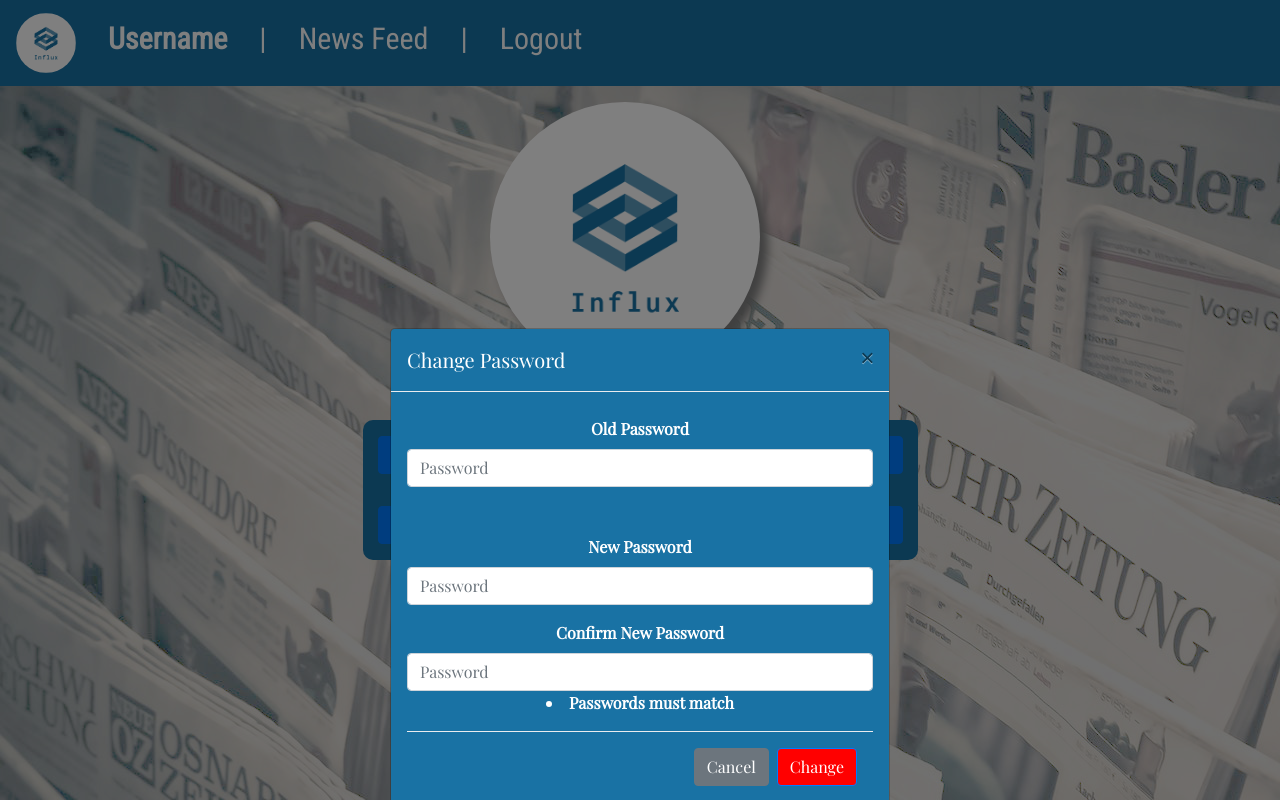
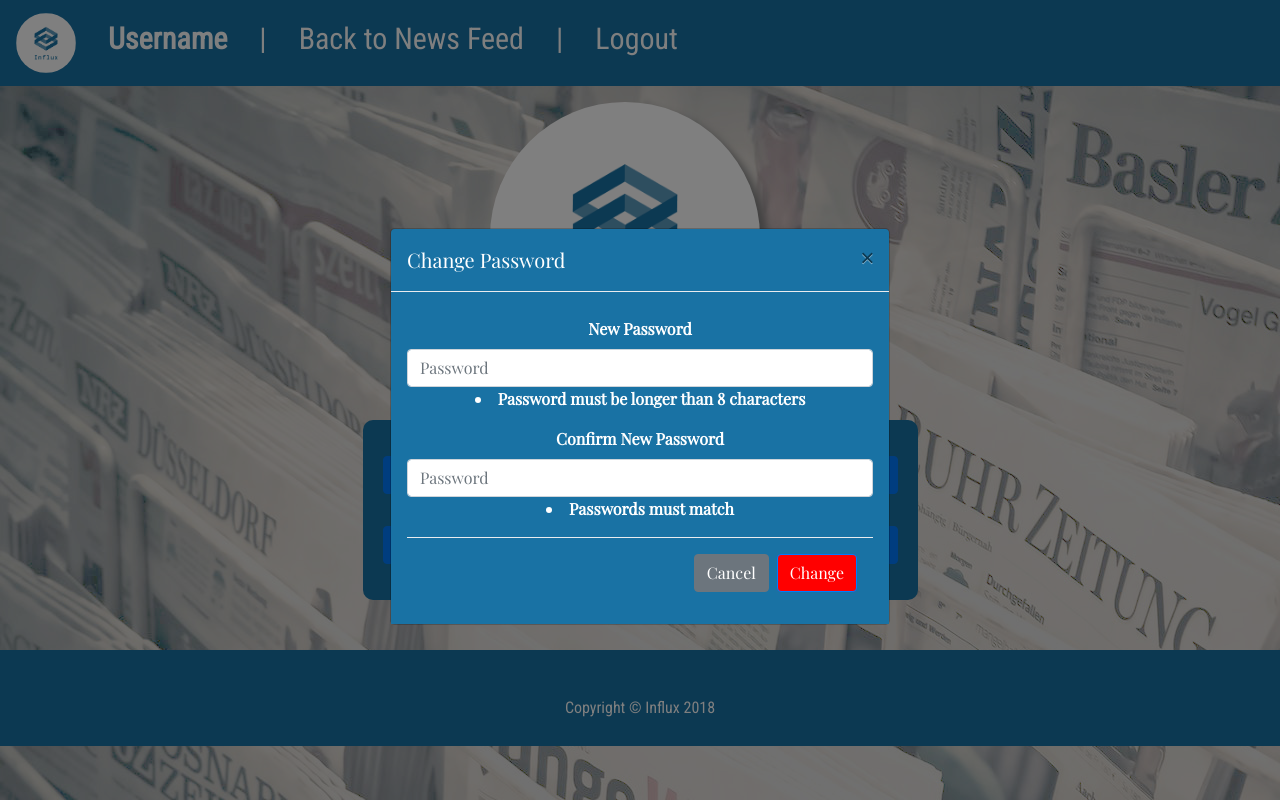
Before and after one commit to othomps1/Influx, a website: page public/settings.html in a window 1280 px wide. Both pictures are taken after a click on the button "Change Password". Drawn offline with nearby package versions, Linux system fonts and the light colour scheme; no server answers.

Commit message:
final changes

```diff
--- a/public/settings.html
+++ b/public/settings.html
@@ -12,7 +12,7 @@
   </head>
   <body>
 
-    <nav class="navbar navbar-expand-lg navbar-light" style="background-color: #1972A4;">
+    <nav class="navbar navbar-expand-sm navbar-light" style="background-color: #1972A4;">
       <button class="navbar-toggler" type="button" data-toggle="collapse" data-target="#navbarNavAltMarkup" aria-controls="navbarNavAltMarkup" aria-expanded="false" aria-label="Toggle navigation">
         <span class="navbar-toggler-icon"></span>
       </button>
@@ -23,9 +23,9 @@
           </a>
           <strong><a class="nav-item username1 nav-link mx-2" style="font-size: 30px; color: white; font-family: 'Roboto Condensed', sans-serif">Username</a></strong>
           <a class="nav-item nav-link mx-2" style="font-size: 30px; color: white; font-family: 'Roboto Condensed', sans-serif">|</a>
-          <a class="nav-item nav-link mx-2" href="/feed.html" style="font-size: 30px; color: white; font-family: 'Roboto Condensed', sans-serif">News Feed</a>
+          <a class="nav-item nav-link mx-2" href="/feed.html" style="font-size: 30px; color: white; font-family: 'Roboto Condensed', sans-serif">Back to News Feed</a>
           <a class="nav-item nav-link mx-2" style="font-size: 30px; color: white; font-family: 'Roboto Condensed', sans-serif">|</a>
-          <a class="nav-item logout nav-link mx-2" href="/login.html" style="font-size: 30px; color: white; font-family: 'Roboto Condensed', sans-serif">Logout</a>
+          <a class="nav-item logout nav-link mx-2" href="#" style="font-size: 30px; color: white; font-family: 'Roboto Condensed', sans-serif">Logout</a>
         </div>
       </div>
     </nav>
@@ -33,11 +33,11 @@
     <body class="" style="background-color: #ffffff;">
       <div class="row container-fluid justify-content-center">
         <div class="col" id="image">
-          <img src="images/logo.png" class="rounded-circle img-fluid  dropshadow mt-3" alt="Influx">
+          <img src="images/logo.png" class="rounded-circle img-fluid dropshadow mt-3" alt="Influx">
         </div>
       </div>
       <div class="container mt-5">
-        <div class="col-6 offset-3" style="-webkit-border-radius: 10px; border-radius: 10px; background-color: #1972A4; color: #ffffff; font-family:'Playfair Display', serif;">
+        <div class="col-6 offset-3" style="-webkit-border-radius: 10px; border-radius: 10px; background-color: #1972A4; color: #ffffff; font-family:'Playfair Display', serif; padding: 20px;">
 
           <!-- Button trigger modal -->
           <button type="button" class="btn btn-primary container-fluid my-3" data-toggle="modal" data-target="#deleteUser">
@@ -66,17 +66,26 @@
           </div>
 
           <!-- Button trigger modal -->
-          <button type="button" class="btn btn-primary container-fluid my-3" data-toggle="modal" data-target="#changePassword" >
+          <button type="button" class="btn btn-primary container-fluid my-3" data-toggle="modal" data-target="#changePassword">
             Change Password
           </button>
 
         </div>
       </div>
+    </div>
+  </div>
 
 
+
+          <form>
           <form id="changePasswordForm">
 
           <!-- Modal -->
+          <footer class="footer text-faded text-center py-5"style="background-color: #1972A4;color: white;">
+            <div class="container">
+              <p class="m-0 small"><h6>Copyright &copy; Influx 2018</h6></p>
+            </div>
+          </footer>
           <div class="modal fade" id="changePassword" tabindex="-1" role="dialog" aria-labelledby="exampleModalLabel" aria-hidden="true" >
             <div class="modal-dialog" role="document">
               <div class="modal-content" style="background-color: #1972A4; font-family:'Playfair Display', serif;">
@@ -91,39 +100,31 @@
                     <h2 class="failedPassword"></h2>
                   </div>
                   <div class="form-group">
-                    <label for="exampleInputPassword1">Old Password</label>
-                    <input type="password" class="form-control" id="exampleInputPassword1" placeholder="Password" required>
-                  </div>
-                  <div class="errTextDiv">
-
-                  </div>
-                </div>
-                <div class="modal-body" style="background-color: #1972A4; color: #ffffff; font-family:'Playfair Display', serif; font-weight: 900; text-align: center;">
-                  <div class="form-group">
                     <label for="exampleInputPassword2">New Password</label>
-                    <input type="password" class="form-control" id="exampleInputPassword2" placeholder="Password" required>
+                    <input type="password" class="form-control passwordLength8" id="exampleInputPassword2" onkeyup='check();' placeholder="Password" required>
+                    <li id="message1">Password must be longer than 8 characters</li>
                   </div>
                   <div class="errTextDiv">
 
                   </div>
                   <div class="form-group">
                     <label for="exampleInputPassword3">Confirm New Password</label>
-                    <input type="password" class="form-control" id="exampleInputPassword3" placeholder="Password" required>
-                    <li>Passwords must match</li>
+                    <input type="password" class="form-control passwordMustMatch" id="exampleInputPassword3" onkeyup='check();' placeholder="Password" required>
+                    <li id="message2" >Passwords must match</li>
                   </div>
                   <div class="errTextDiv">
 
                   </div>
                 <div class="modal-footer">
                   <button type="button" class="btn btn-secondary" data-dismiss="modal">Cancel</button>
-                  <button type="submit" onClick="changePassword()" id="confirmNewPassword" class="btn btn-primary" style="background-color: red" >Change</button>
+                  <button type="submit" id="confirmNewPassword" class="btn btn-primary" style="background-color: red" >Change</button>
                 </div>
               </div>
             </div>
           </div>
-        </div>
 
         </form>
+
       <script src="https://code.jquery.com/jquery-3.2.1.slim.min.js" integrity="sha384-KJ3o2DKtIkvYIK3UENzmM7KCkRr/rE9/Qpg6aAZGJwFDMVNA/GpGFF93hXpG5KkN" crossorigin="anonymous"></script>
       <script src="https://cdnjs.cloudflare.com/ajax/libs/popper.js/1.12.9/umd/popper.min.js" integrity="sha384-ApNbgh9B+Y1QKtv3Rn7W3mgPxhU9K/ScQsAP7hUibX39j7fakFPskvXusvfa0b4Q" crossorigin="anonymous"></script>
       <script src="https://maxcdn.bootstrapcdn.com/bootstrap/4.0.0/js/bootstrap.min.js" integrity="sha384-JZR6Spejh4U02d8jOt6vLEHfe/JQGiRRSQQxSfFWpi1MquVdAyjUar5+76PVCmYl" crossorigin="anonymous"></script>
--- a/public/stylesheets/style.css
+++ b/public/stylesheets/style.css
@@ -25,7 +25,7 @@ a.clickHere {
 
 .modal-dialog {
   position: absolute;
-  top: 300px;
+  top: 200px;
   right: 100px;
   bottom: 0;
   left: 0;
```
